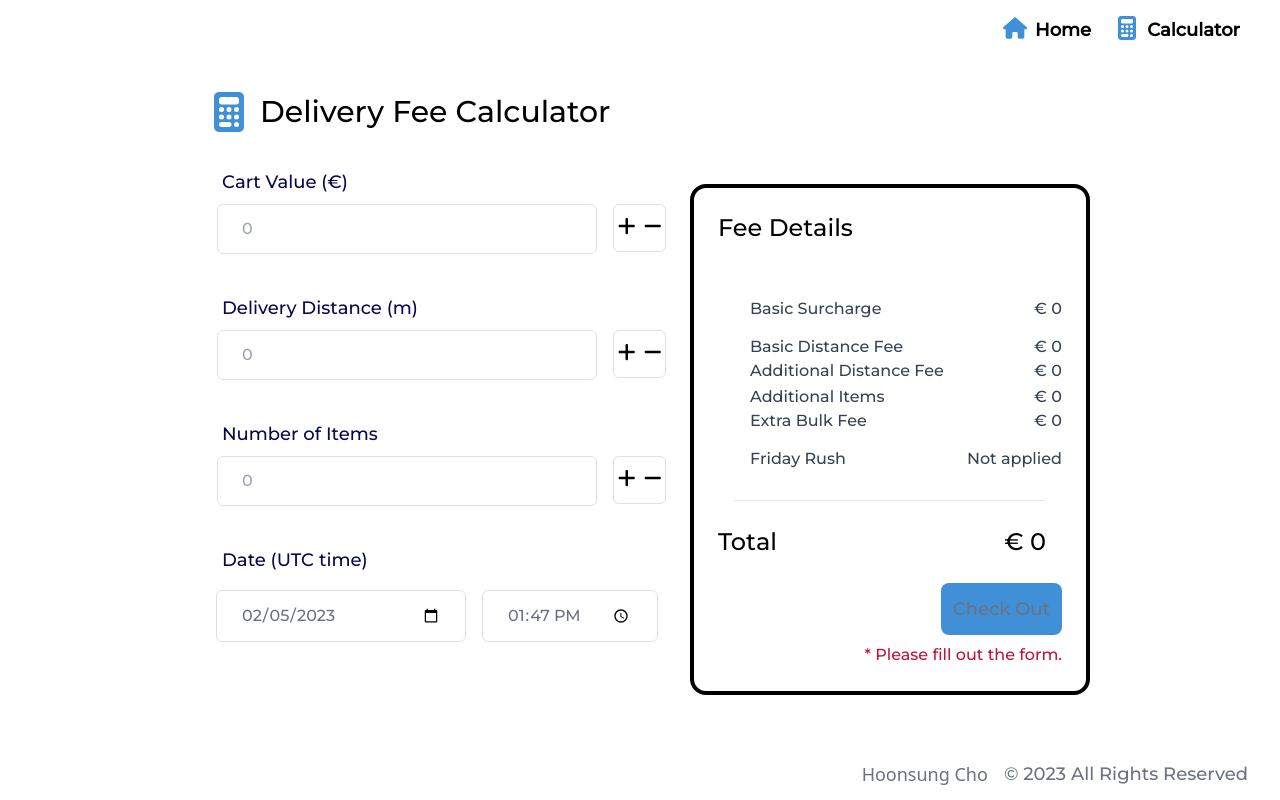
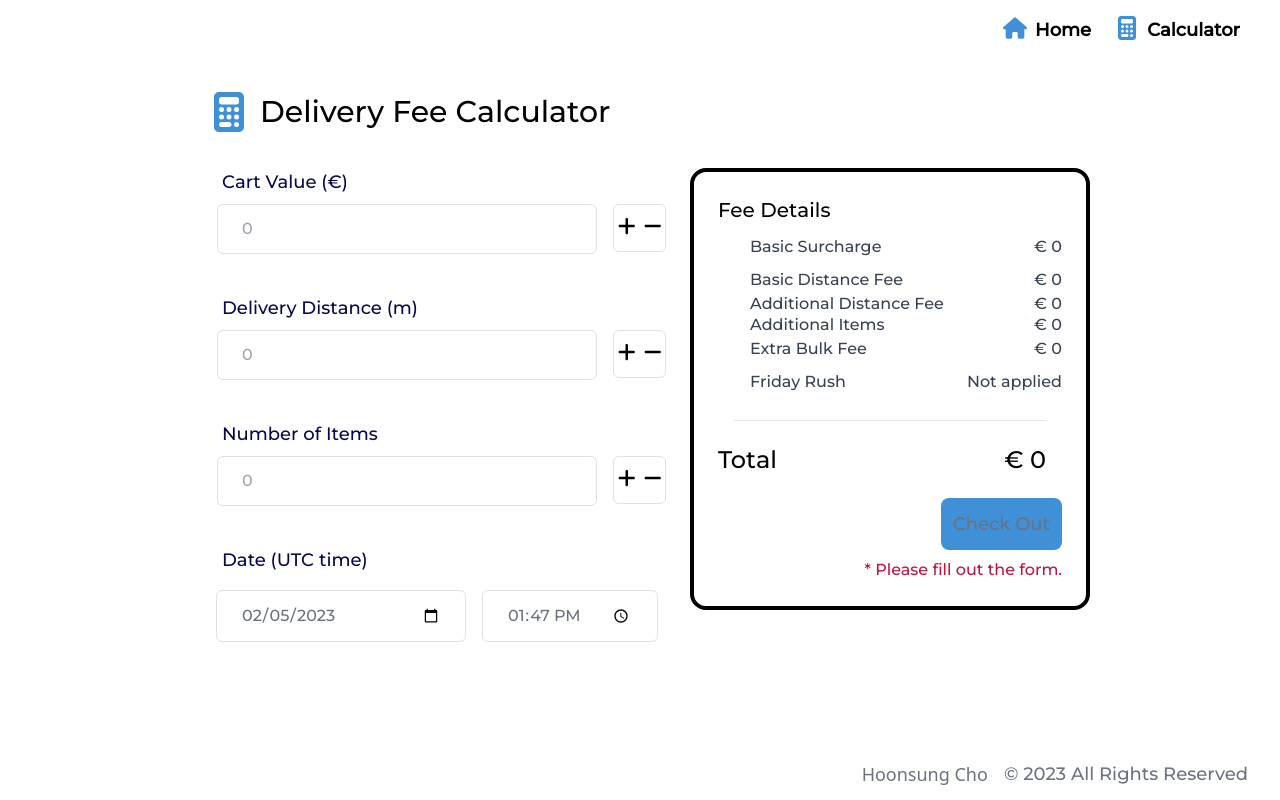
Before and after one commit to HannesCho/Delivery-Fee-Calculator, a React (Create React App) app: page /calculator in a window 1280 px wide. Built offline with nearby package versions, Linux system fonts and the light colour scheme.

Commit message:
fix height bugs.

```diff
--- a/src/components/layout/Footer.tsx
+++ b/src/components/layout/Footer.tsx
@@ -1,6 +1,6 @@
 const Footer = () => {
   return (
-    <div className="flex justify-end w-full p-4 absolute bottom-0 h-14">
+    <div className="flex bg-white justify-end w-full p-4 absolute bottom-0 h-14">
       <span className="custom-font footer-text">Hoonsung Cho</span>
       <div className="copyright custom-sm-font footer-text">
         © 2023 All Rights Reserved
--- a/src/index.css
+++ b/src/index.css
@@ -103,7 +103,7 @@ input:-webkit-autofill:active {
     @apply flex justify-center h-12 font-black text-xl border border-[#e0e0e0] bg-white rounded-md ml-2;
   }
   .rows-partial {
-    @apply flex justify-between items-center h-[50px];
+    @apply flex justify-between items-center h-[45px];
   }
   .error-text {
     @apply text-xs text-rose-600;
--- a/src/pages/Calculator.tsx
+++ b/src/pages/Calculator.tsx
@@ -299,9 +299,9 @@ const Calculator = () => {
             </div>
           </div>
         </div>
-        <div className="pt-4 md:pt-32 w-[375px] md:w-[400px]">
-          <div className="p-6 h-fit bg-white border border-4 border-black rounded-2xl">
-            <div className="custom-lg-font h-16 flex text-black text-lg md:text-2xl mb-2">
+        <div className="pt-4 md:pt-28 w-[375px] md:w-[400px]">
+          <div className="p-6 h-fit max-h-full bg-white border border-4 border-black rounded-2xl">
+            <div className="custom-lg-font flex text-black text-base md:text-xl">
               Fee Details
             </div>
             <div className="rows-partial">
```
